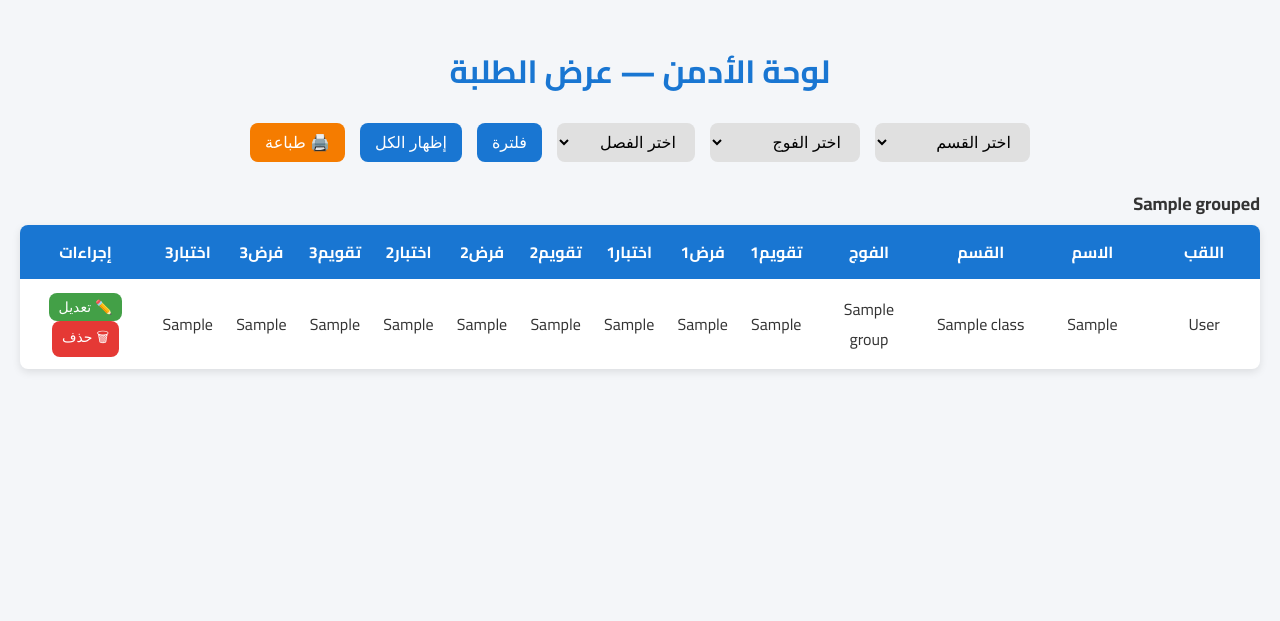
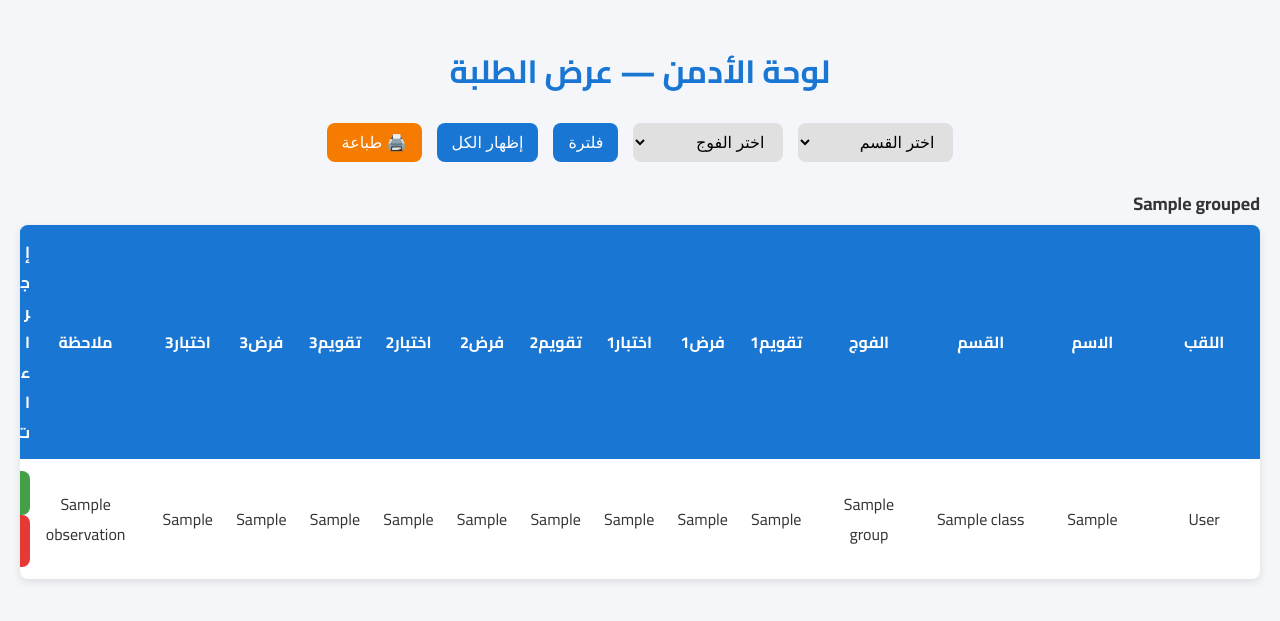
Before and after one commit to hocinebno3131-source/students_app, a Flask app: template templates/admin.html in a window 1280 px wide. Shown: the top 621 px of the page. Run offline with Flask 3, Linux system fonts and the light colour scheme; the template is opened without the code that fills it: most values are stand-ins (such as "Sample title", 1, 10 or a date in 2020).

Commit message:
Update admin.html

```diff
--- a/templates/admin.html
+++ b/templates/admin.html
@@ -6,65 +6,32 @@
 <link href="https://fonts.googleapis.com/css2?family=Cairo:wght@400;700&display=swap" rel="stylesheet">
 
 <style>
+/* --- احتفظنا بنفس CSS القديم --- */
 body { font-family: 'Cairo', sans-serif; background: #f4f6f9; margin: 0; padding: 20px; color: #333; }
 h1 { text-align: center; color: #1976d2; }
-
 .filters { display: flex; gap: 15px; justify-content: center; margin-bottom: 25px; flex-wrap: wrap; }
-
-select, button {
-    padding: 10px 15px;
-    border-radius: 8px;
-    border: none;
-    font-size: 16px;
-    cursor: pointer;
-    transition: 0.3s;
-}
-
+select, button { padding: 10px 15px; border-radius: 8px; border: none; font-size: 16px; cursor: pointer; transition: 0.3s; }
 select { background: #e0e0e0; }
 select:hover { background: #d5d5d5; }
-
 button { background: #1976d2; color: white; }
 button:hover { background: #0d47a1; }
-
 #printBtn { background: #f57c00; }
 #printBtn:hover { background: #ef6c00; }
-
 .delete-btn { background: #e53935; padding: 6px 10px; font-size: 14px; }
 .delete-btn:hover { background: #b71c1c; }
-
 .edit-btn { background: #43a047; padding: 6px 10px; font-size: 14px; }
 .edit-btn:hover { background: #2e7d32; }
-
 .save-btn { background: #1976d2; padding: 6px 10px; font-size: 14px; display:none; }
 .cancel-btn { background: #757575; padding: 6px 10px; font-size: 14px; display:none; }
-
-table {
-    width: 100%;
-    border-collapse: collapse;
-    table-layout: fixed; /* لتوحيد الأعمدة عموديًا */
-    margin-bottom: 35px;
-    background: white;
-    box-shadow: 0 3px 8px rgba(0,0,0,0.1);
-    border-radius: 8px;
-    overflow: hidden;
-}
-
-th, td {
-    padding: 12px 10px;
-    text-align: center;
-    word-wrap: break-word; /* التفاف النص داخل الخلية */
-}
-
+table { width: 100%; border-collapse: collapse; table-layout: fixed; margin-bottom: 35px; background: white; box-shadow: 0 3px 8px rgba(0,0,0,0.1); border-radius: 8px; overflow: hidden; }
+th, td { padding: 12px 10px; text-align: center; word-wrap: break-word; }
 th { background: #1976d2; color: white; }
 tr:nth-child(even) { background: #f1f1f1; }
-
 .table-title { margin: 15px 0 5px 0; font-size: 18px; font-weight: bold; }
-
-/* تحديد عرض الأعمدة */
-th:nth-child(1), td:nth-child(1) { width: 10%; } /* اللقب */
-th:nth-child(2), td:nth-child(2) { width: 10%; } /* الاسم */
-th:nth-child(3), td:nth-child(3) { width: 10%; } /* القسم */
-th:nth-child(4), td:nth-child(4) { width: 10%; } /* الفوج */
+th:nth-child(1), td:nth-child(1) { width: 10%; }
+th:nth-child(2), td:nth-child(2) { width: 10%; }
+th:nth-child(3), td:nth-child(3) { width: 10%; }
+th:nth-child(4), td:nth-child(4) { width: 10%; }
 th:nth-child(5), td:nth-child(5),
 th:nth-child(6), td:nth-child(6),
 th:nth-child(7), td:nth-child(7),
@@ -73,13 +40,9 @@ th:nth-child(9), td:nth-child(9),
 th:nth-child(10), td:nth-child(10),
 th:nth-child(11), td:nth-child(11),
 th:nth-child(12), td:nth-child(12),
-th:nth-child(13), td:nth-child(13) { width: 6%; } /* درجات */
-th:nth-child(14), td:nth-child(14) { width: 12%; } /* إجراءات */
-
-/* صف في وضع التعديل */
+th:nth-child(13), td:nth-child(13) { width: 6%; }
+th:nth-child(14), td:nth-child(14) { width: 12%; }
 .editing-row { background-color: #fff9c4 !important; transition: 0.3s; }
-
-/* نافذة الحذف */
 #deleteModal { display: none; position: fixed; top: 0; left: 0; right:0; bottom:0; background: rgba(0,0,0,0.5); justify-content: center; align-items: center; z-index: 1000; }
 #deleteModal .modal-content { background: #ffeb3b; padding: 25px; border-radius: 12px; text-align: center; max-width: 400px; box-shadow: 0 8px 20px rgba(0,0,0,0.3); font-size: 18px; font-weight: bold; }
 #deleteModal .modal-content button { margin-top: 15px; padding: 10px 20px; font-size: 16px; font-weight: bold; border: none; border-radius: 8px; cursor: pointer; transition: 0.3s; }
@@ -87,25 +50,15 @@ th:nth-child(14), td:nth-child(14) { width: 12%; } /* إجراءات */
 #deleteConfirm:hover { background: #b71c1c; }
 #deleteCancel { background: #757575; color: white; }
 #deleteCancel:hover { background: #424242; }
-
-/* نافذة التحذير عند كتابة غير العربية */
 #arabicModal { display: none; position: fixed; top: 0; left: 0; right:0; bottom:0; background: rgba(0,0,0,0.5); justify-content: center; align-items: center; z-index: 1000; }
 #arabicModal .modal-content { background: #ffeb3b; padding: 25px; border-radius: 12px; text-align: center; max-width: 400px; box-shadow: 0 8px 20px rgba(0,0,0,0.3); font-size: 18px; font-weight: bold; }
 #arabicModal .modal-content button { margin-top: 15px; padding: 10px 20px; font-size: 16px; font-weight: bold; border: none; border-radius: 8px; cursor: pointer; transition: 0.3s; background: #f44336; color: white; }
 #arabicModal .modal-content button:hover { background: #d32f2f; }
-
-/* الطباعة */
-@media print {
-    body * { visibility: hidden; }
-    #tablesContainer, #tablesContainer * { visibility: visible; }
-    #tablesContainer { position: absolute; left: 0; top: 0; width: 100%; }
-    th:last-child, td:last-child { display: none; }
-}
+@media print { body * { visibility: hidden; } #tablesContainer, #tablesContainer * { visibility: visible; } #tablesContainer { position: absolute; left: 0; top: 0; width: 100%; } th:last-child, td:last-child { display: none; } }
 </style>
 </head>
 
 <body>
-
 <h1>لوحة الأدمن — عرض الطلبة</h1>
 
 <div class="filters">
@@ -123,14 +76,6 @@ th:nth-child(14), td:nth-child(14) { width: 12%; } /* إجراءات */
 {% endfor %}
 </select>
 
-<select id="semesterFilter">
-<option value="">اختر الفصل</option>
-<option value="1">الفصل الأول</option>
-<option value="2">الفصل الثاني</option>
-<option value="3">الفصل الثالث</option>
-<option value="all">الكل</option>
-</select>
-
 <button onclick="applyFilter()">فلترة</button>
 <button onclick="showAll()">إظهار الكل</button>
 <button id="printBtn" onclick="printTables()">🖨️ طباعة</button>
@@ -138,10 +83,7 @@ th:nth-child(14), td:nth-child(14) { width: 12%; } /* إجراءات */
 
 <div id="tablesContainer">
 {% for group_name, students in grouped.items() %}
-<div class="table-wrapper"
-     data-class="{{ group_name.split(' — ')[0] }}"
-     data-group="{{ group_name.split(' — ')[1] }}">
-
+<div class="table-wrapper" data-class="{{ group_name.split(' — ')[0] }}" data-group="{{ group_name.split(' — ')[1] }}">
 <div class="table-title">{{ group_name }}</div>
 
 <table>
@@ -151,15 +93,16 @@ th:nth-child(14), td:nth-child(14) { width: 12%; } /* إجراءات */
 <th>الاسم</th>
 <th>القسم</th>
 <th>الفوج</th>
-<th class="sem1">تقويم1</th>
-<th class="sem1">فرض1</th>
-<th class="sem1">اختبار1</th>
-<th class="sem2">تقويم2</th>
-<th class="sem2">فرض2</th>
-<th class="sem2">اختبار2</th>
-<th class="sem3">تقويم3</th>
-<th class="sem3">فرض3</th>
-<th class="sem3">اختبار3</th>
+<th>تقويم1</th>
+<th>فرض1</th>
+<th>اختبار1</th>
+<th>تقويم2</th>
+<th>فرض2</th>
+<th>اختبار2</th>
+<th>تقويم3</th>
+<th>فرض3</th>
+<th>اختبار3</th>
+<th>ملاحظة</th>
 <th>إجراءات</th>
 </tr>
 </thead>
@@ -171,15 +114,16 @@ th:nth-child(14), td:nth-child(14) { width: 12%; } /* إجراءات */
 <td>{{ s['first_name'] }}</td>
 <td data-value="{{ s['class'] }}">{{ s['class'] }}</td>
 <td data-value="{{ s['group'] }}">{{ s['group'] }}</td>
-<td class="sem1">{{ s['evaluation1'] }}</td>
-<td class="sem1">{{ s['test1'] }}</td>
-<td class="sem1">{{ s['exam1'] }}</td>
-<td class="sem2">{{ s['evaluation2'] }}</td>
-<td class="sem2">{{ s['test2'] }}</td>
-<td class="sem2">{{ s['exam2'] }}</td>
-<td class="sem3">{{ s['evaluation3'] }}</td>
-<td class="sem3">{{ s['test3'] }}</td>
-<td class="sem3">{{ s['exam3'] }}</td>
+<td>{{ s['evaluation1'] }}</td>
+<td>{{ s['test1'] }}</td>
+<td>{{ s['exam1'] }}</td>
+<td>{{ s['evaluation2'] }}</td>
+<td>{{ s['test2'] }}</td>
+<td>{{ s['exam2'] }}</td>
+<td>{{ s['evaluation3'] }}</td>
+<td>{{ s['test3'] }}</td>
+<td>{{ s['exam3'] }}</td>
+<td>{{ s['observation'] }}</td>
 <td>
 <button class="edit-btn" onclick="editRow({{ s['_index'] }})">✏️ تعديل</button>
 <button class="delete-btn" onclick="showDeleteModal({{ s['_index'] }})">🗑 حذف</button>
@@ -189,13 +133,11 @@ th:nth-child(14), td:nth-child(14) { width: 12%; } /* إجراءات */
 </tr>
 {% endfor %}
 </tbody>
-
 </table>
 </div>
 {% endfor %}
 </div>
 
-<!-- نافذة الحذف -->
 <div id="deleteModal">
 <div class="modal-content">
 <h3>هل أنت متأكد من حذف هذا الطالب؟</h3>
@@ -206,7 +148,6 @@ th:nth-child(14), td:nth-child(14) { width: 12%; } /* إجراءات */
 </div>
 </div>
 
-<!-- نافذة التحذير العربية -->
 <div id="arabicModal">
 <div class="modal-content">
 الرجاء كتابة المعلومات بالعربية فقط! ❌
@@ -216,11 +157,10 @@ th:nth-child(14), td:nth-child(14) { width: 12%; } /* إجراءات */
 </div>
 
 <script>
-let currentEditing = null;
-let currentIndex = null;
+let currentEditing=null;
+let currentIndex=null;
 
-// --- تعديل ---
-function editRow(index) {
+function editRow(index){
 if(currentEditing!==null) return;
 const row=document.getElementById("row-"+index);
 const cells=row.querySelectorAll("td");
@@ -242,7 +182,7 @@ function editRow(index) {
 options.forEach(opt=>select+=`<option value="${opt}" ${opt===value?'selected':''}>${opt}</option>`);
 select+=`</select>`;
 cell.innerHTML=select;
-        }else if(i<cells.length-1){
+}else if(i<cells.length-2){
 const text=cell.innerText;
 cell.innerHTML=`<input type="text" value="${text}" style="width:100%">`;
 }
@@ -293,8 +233,23 @@ function saveRow(index){
 return;
 }
 }
-    const data={index:index,last_name:inputs[0].value,first_name:inputs[1].value,class:inputs[2].value,group:inputs[3].value};
-    ["evaluation1","test1","exam1","evaluation2","test2","exam2","evaluation3","test3","exam3"].forEach((f,i)=>{data[f]=inputs[4+i].value;});
+const data={
+index:index,
+last_name:inputs[0].value,
+first_name:inputs[1].value,
+class:inputs[2].value,
+group:inputs[3].value,
+evaluation1:inputs[4].value,
+test1:inputs[5].value,
+exam1:inputs[6].value,
+evaluation2:inputs[7].value,
+test2:inputs[8].value,
+exam2:inputs[9].value,
+evaluation3:inputs[10].value,
+test3:inputs[11].value,
+exam3:inputs[12].value,
+observation:inputs[13].value
+};
 fetch("/edit_student",{method:"POST",headers:{"Content-Type":"application/x-www-form-urlencoded"},body:new URLSearchParams(data)})
 .then(res=>res.json()).then(resp=>{
 if(resp.status==="success"){
@@ -304,6 +259,7 @@ function saveRow(index){
 cells[2].innerText=data.class;
 cells[3].innerText=data.group;
 for(let i=0;i<9;i++) cells[4+i].innerText=inputs[4+i].value;
+cells[13].innerText=inputs[13].value;
 row.classList.remove("editing-row");
 toggleButtons(row,false);
 currentEditing=null;
@@ -325,31 +281,13 @@ document.getElementById('deleteConfirm').addEventListener('click',()=>{
 }
 });
 
-// --- الفلترة حسب الفصل ---
 function applyFilter(){
 const classVal=document.getElementById("classFilter").value;
 const groupVal=document.getElementById("groupFilter").value;
-    const semesterVal=document.getElementById("semesterFilter").value;
-
 document.querySelectorAll(".table-wrapper").forEach(t=>{
 const show=((classVal==="" || t.dataset.class===classVal) &&
 (groupVal==="" || t.dataset.group===groupVal));
 t.style.display=show?"block":"none";
-
-        t.querySelectorAll("tr").forEach(tr=>{
-            const ths=tr.querySelectorAll("th, td");
-            if(semesterVal==="1"){
-                ths.forEach(el=>{if(el.classList.contains("sem1")) el.style.display="table-cell"; else if(el.classList.contains("sem2")||el.classList.contains("sem3")) el.style.display="none"; else el.style.display="table-cell";});
-            }else if(semesterVal==="2"){
-                ths.forEach(el=>{if(el.classList.contains("sem2")) el.style.display="table-cell"; else if(el.classList.contains("sem1")||el.classList.contains("sem3")) el.style.display="none"; else el.style.display="table-cell";});
-            }else if(semesterVal==="3"){
-                ths.forEach(el=>{if(el.classList.contains("sem3")) el.style.display="table-cell"; else if(el.classList.contains("sem1")||el.classList.contains("sem2")) el.style.display="none"; else el.style.display="table-cell";});
-            }else if(semesterVal==="all"){
-                ths.forEach(el=>{el.style.display="table-cell";});
-            }else{
-                ths.forEach(el=>{if(el.classList.contains("sem1")||el.classList.contains("sem2")||el.classList.contains("sem3")) el.style.display="none"; else el.style.display="table-cell";});
-            }
-        });
 });
 }
 
@@ -357,9 +295,8 @@ function showAll(){
 document.querySelectorAll(".table-wrapper").forEach(t=>t.style.display="block");
 document.getElementById("classFilter").value="";
 document.getElementById("groupFilter").value="";
-    document.getElementById("semesterFilter").value="";
-    applyFilter();
 }
+
 function printTables(){window.print();}
 function closeArabicModal(){document.getElementById("arabicModal").style.display="none";}
 </script>
```
Lines whose indentation alone changed are shown as unchanged.
